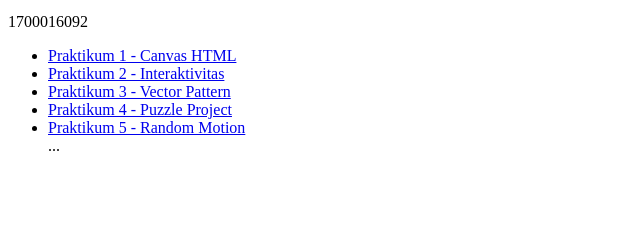
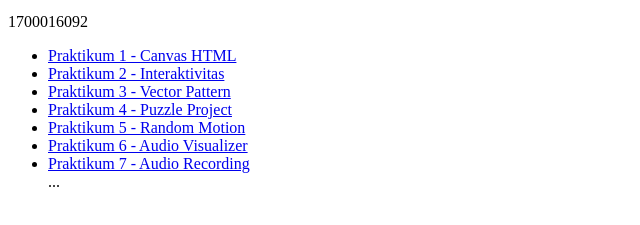
Before and after one commit to arismargo10/mulonprak, a plain HTML site: page index.html in a window 1280 px wide. Shown: the part 87-312 px from the top of the page, without its empty margins (0-640 px from the left). Drawn offline with Linux system fonts and the light colour scheme.

Commit message:
Update index.html

```diff
--- a/index.html
+++ b/index.html
@@ -13,6 +13,8 @@
 			<li><a href="praktikum_3_1700016092.html">Praktikum 3 - Vector Pattern</a></li>
 			<li><a href="praktikum_4_1700016092.html">Praktikum 4 - Puzzle Project</a></li>
 			<li><a href="praktikum_5_1700016092.html">Praktikum 5 - Random Motion</a></li>
+			<li><a href="praktikum_6_1700016092.html">Praktikum 6 - Audio Visualizer</a></li>
+			<li><a href="praktikum_7_1700016092.html">Praktikum 7 - Audio Recording</a></li>
 			...
 		</ul>
 	</body>
```
